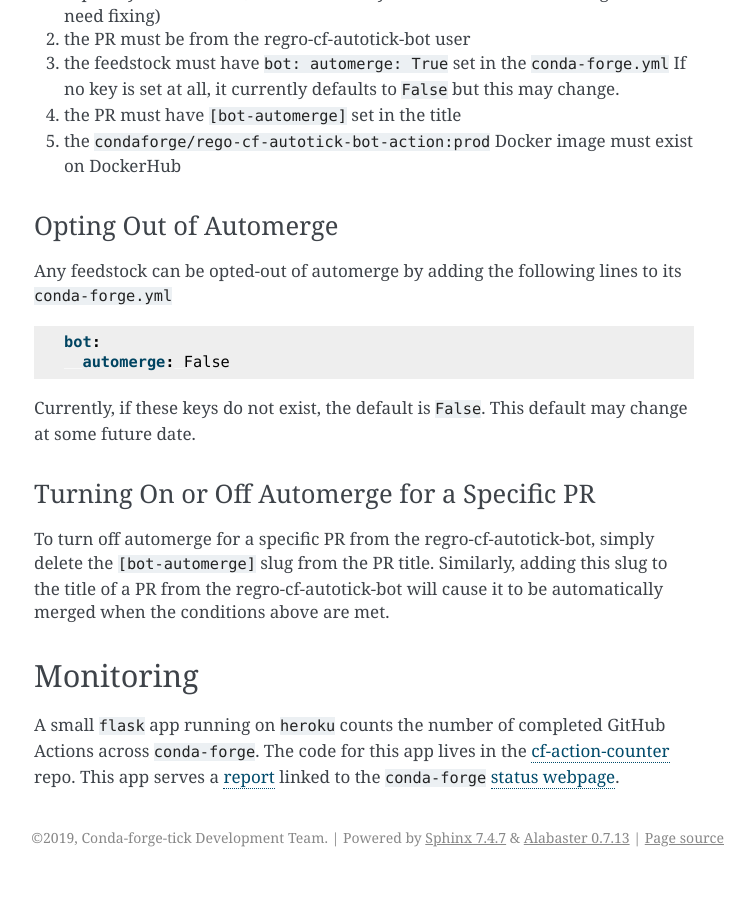
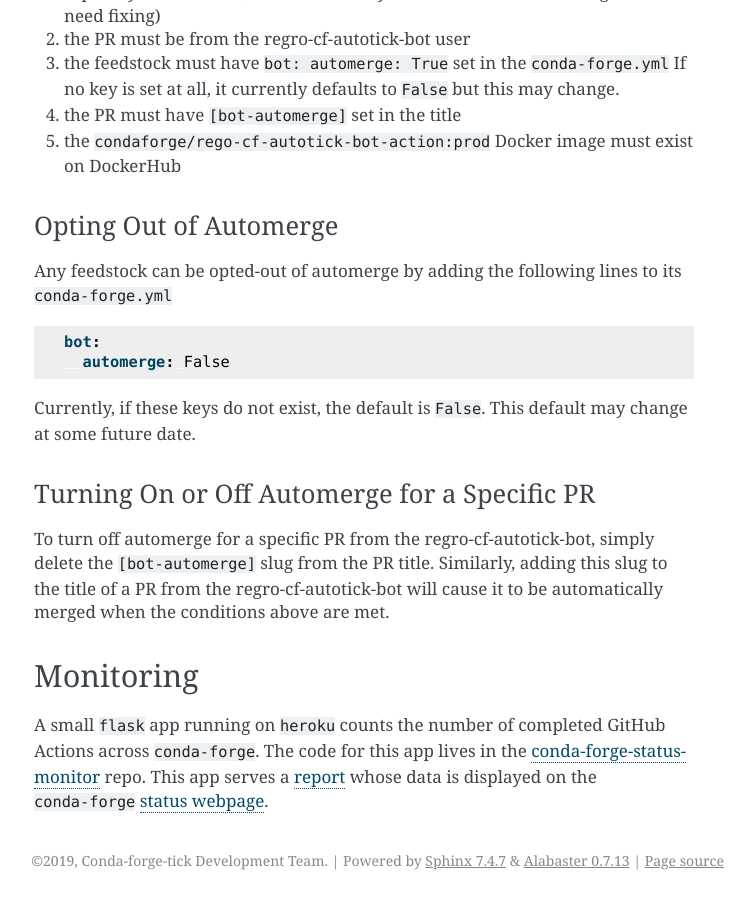
Before and after one commit to regro/cf-scripts, a Sphinx documentation site: the page built from docs/github_actions_infrastructure.rst, in a window 1280 px wide and 900 px high, scrolled down 1142 px. Shown: the whole window, without its empty margins (386-1141 px from the left). Built offline with Sphinx 7.4.7, drawn with Linux system fonts in a browser that asks for light colours; pages that are not in the unit, such as notebooks, are missing from menus; before the commit the page ends 2019 px from its top, so only the background shows below that.

Commit message:
DOC fix links

```diff
--- a/docs/github_actions_infrastructure.rst
+++ b/docs/github_actions_infrastructure.rst
@@ -73,6 +73,6 @@ Monitoring
 ----------
 A small ``flask`` app running on ``heroku`` counts the number of completed
 GitHub Actions across ``conda-forge``. The code for this app lives in the
-`cf-action-counter <https://github.com/regro/cf-action-counter>`_ repo. This app
-serves a `report <https://cf-action-counter.herokuapp.com/>`_ linked to the
-``conda-forge`` `status webpage <https://conda-forge.org/status/>`_.
+`conda-forge-status-monitor <https://github.com/conda-forge/conda-forge-status-monitor>`_ repo. This app
+serves a `report <https://conda-forge-status-monitor.herokuapp.com/>`_ whose data is
+displayed on the ``conda-forge`` `status webpage <https://conda-forge.org/status/>`_.
```
